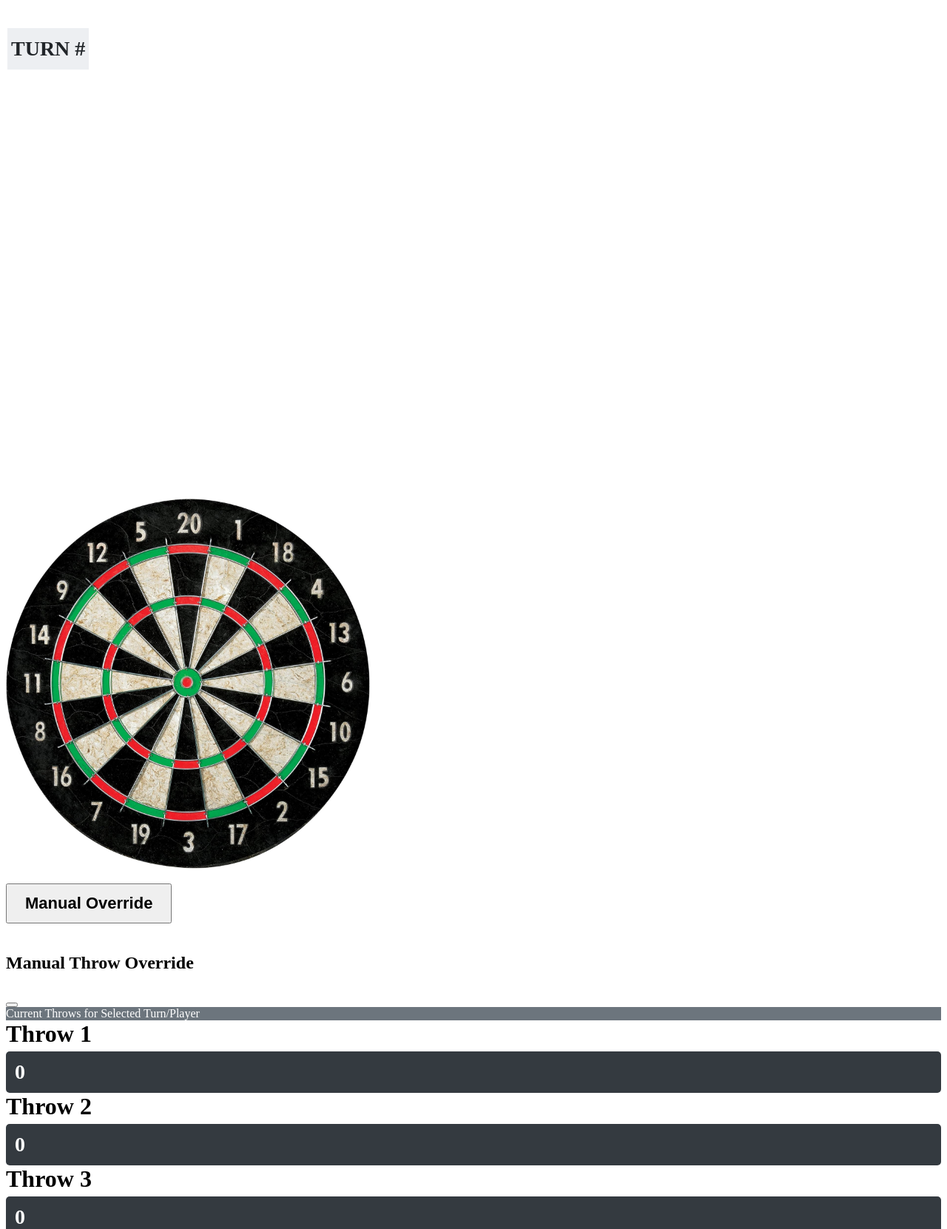
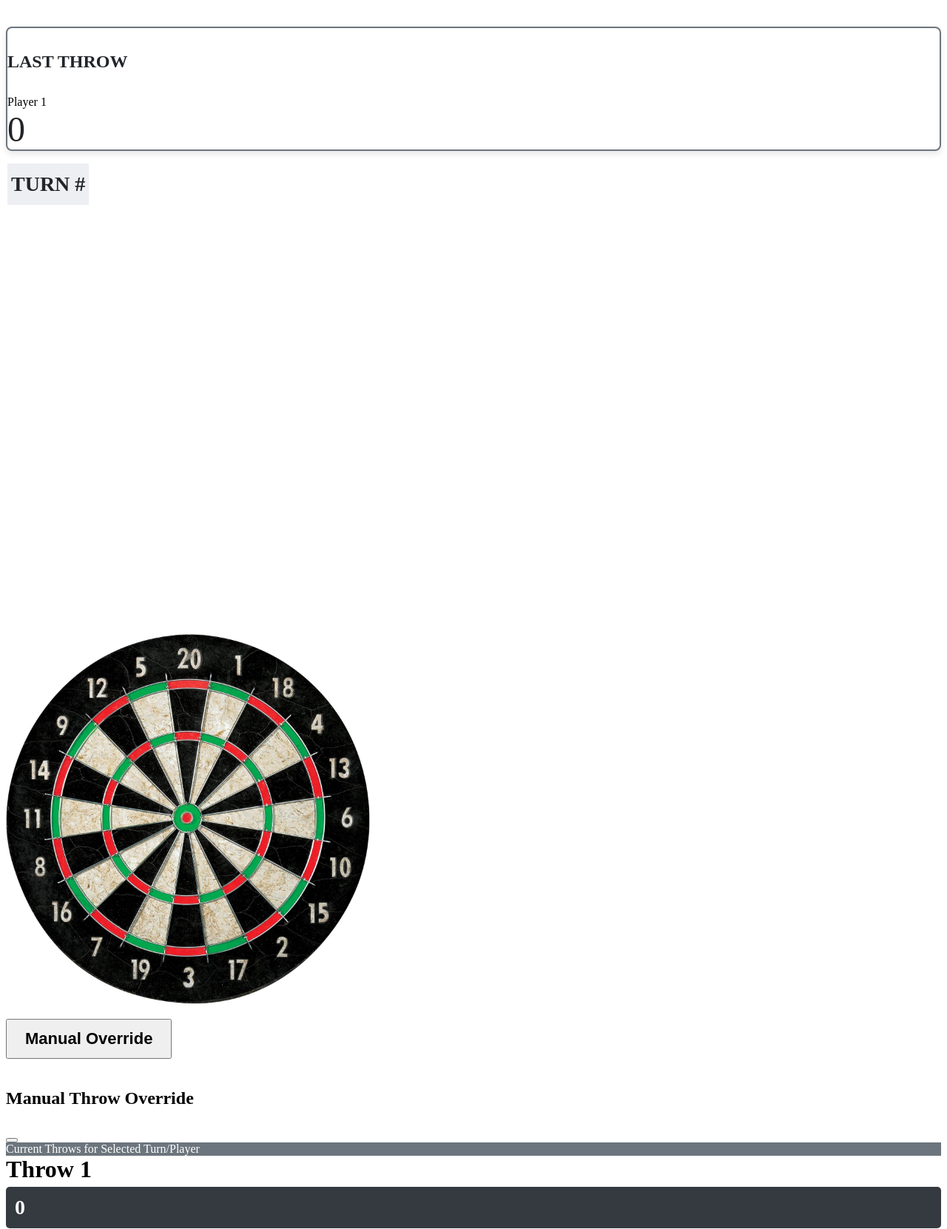
Before and after one commit to Shrine101/YT_scoreboard, a Flask app: template templates/includes/matches.html in a window 1280 px wide. Shown: the top 1661 px of the page at 74% size. Run offline with Flask 3, Linux system fonts and the light colour scheme; the template is opened without the code that fills it, so the values that code supplies are empty; data comes from the database, SQL or seed files in the repository.

Commit message:
Adding last throw box so players can tell if bust was calculated correctly

```diff
--- a/templates/includes/matches.html
+++ b/templates/includes/matches.html
@@ -17,6 +17,29 @@
           <div id="bust-banner" class="mb-4" style="visibility: hidden;">
             <div class="alert alert-danger text-center py-4">
               <h3 class="mb-0" style="font-size: 36px; font-weight: bold;">BUST!</h3>
+            </div>
+          </div>
+        </div>
+      </div>
+
+      <!-- Last Throw Box - NEW ADDITION -->
+      <div class="row mb-3">
+        <div class="col-md-8">
+          <div id="last-throw-box" class="p-3 text-center last-throw-normal">
+            <div class="row">
+              <div class="col-12">
+                <h4 class="mb-2">LAST THROW</h4>
+              </div>
+            </div>
+            <div class="row">
+              <div class="col-12">
+                <div id="last-throw-player" class="mb-2 fw-bold fs-5">Player 1</div>
+              </div>
+            </div>
+            <div class="row">
+              <div class="col-12">
+                <div id="last-throw-points" class="display-4 fw-bold">0</div>
+              </div>
             </div>
           </div>
         </div>
@@ -182,6 +205,33 @@
 </div>
 
 <script>
+  // Initialize the last throw info object
+  window.lastThrowInfo = {
+    player: null,
+    throwData: null,
+    outcome: 'normal' // 'normal', 'bust', or 'win'
+  };
+
+  // Function to update the last throw box based on the global lastThrowInfo
+  function updateLastThrowBox() {
+    const lastThrowBox = document.getElementById('last-throw-box');
+    const lastThrowPoints = document.getElementById('last-throw-points');
+    const lastThrowPlayer = document.getElementById('last-throw-player');
+
+    // Get the info from our global state
+    const { player, throwData, outcome } = window.lastThrowInfo;
+
+    // Update player name and points
+    lastThrowPlayer.textContent = player ? player.name : '';
+    lastThrowPoints.textContent = throwData ? throwData.points : '0';
+
+    // Remove all outcome classes first
+    lastThrowBox.classList.remove('last-throw-bust', 'last-throw-win', 'last-throw-normal');
+
+    // Apply the appropriate class based on outcome
+    lastThrowBox.classList.add(`last-throw-${outcome}`);
+  }
+
   // Function to update the display with new data
   function updateGame(game_data) {
     // Store current game data globally for delayed updates
@@ -227,6 +277,23 @@
         // Show bust banner for bust animations
         document.getElementById('bust-banner').style.visibility = 'visible';
 
+        // Find the last throw data - it's the throw that caused the bust
+        const throwNumber = game_data.throw_number;
+        const throw_data = game_data.current_throws.find(t => t.throw_number === throwNumber);
+
+        // Find the player who busted
+        const player = game_data.players.find(p => p.id === game_data.current_player);
+
+        // Update the last throw info
+        window.lastThrowInfo = {
+          player: player,
+          throwData: throw_data,
+          outcome: 'bust'
+        };
+
+        // Update last throw box
+        updateLastThrowBox();
+
         // Continue with normal updates for bust animations
         updatePlayerHighlights(game_data);
         updateScoreTable(game_data);
@@ -235,10 +302,23 @@
         // Hide bust banner for third throw animations
         document.getElementById('bust-banner').style.visibility = 'hidden';
 
-        // For third throw animations, only update the throw display initially
-        // and delay the scoreboard update
+        // Find the third throw data
         const thirdThrow = game_data.current_throws.find(t => t.throw_number === 3);
+
         if (thirdThrow) {
+          // Find the player
+          const player = game_data.players.find(p => p.id === game_data.current_player);
+
+          // Update the last throw info
+          window.lastThrowInfo = {
+            player: player,
+            throwData: thirdThrow,
+            outcome: 'normal'
+          };
+
+          // Update last throw box
+          updateLastThrowBox();
+
           const throwElement = document.getElementById(`throw3_points`);
           if (throwElement) {
             // Check if we already started this animation
@@ -303,10 +383,19 @@
             if (winThrow) {
               throwElement.textContent = winThrow.points.toString();
               throwElement.style.color = '#ffd700'; // Gold color
+
+              // Update the last throw info
+              window.lastThrowInfo = {
+                player: winner,
+                throwData: winThrow,
+                outcome: 'win'
+              };
+
+              // Update last throw box
+              updateLastThrowBox();
             }
 
             // Find the winning player and highlight their name and score
-            const winner = game_data.players.find(player => player.id === game_data.current_player);
             if (winner) {
               const nameElement = document.getElementById(`player${winner.id}_name`);
               const totalElement = document.getElementById(`player${winner.id}_total`);
@@ -344,6 +433,33 @@
         updatePlayerHighlights(game_data);
         updateScoreTable(game_data);
         updateNormalThrows(game_data);
+
+        // For normal throws, try to determine the last throw
+        let lastThrow = null;
+        let lastThrowNumber = 0;
+
+        for (const throwData of game_data.current_throws) {
+          if (throwData.points > 0 && throwData.throw_number > lastThrowNumber) {
+            lastThrow = throwData;
+            lastThrowNumber = throwData.throw_number;
+          }
+        }
+
+        if (lastThrow) {
+          const currentPlayer = game_data.players.find(p => p.id === game_data.current_player);
+
+          // Don't update last throw info if we're already showing a bust or win
+          if (window.lastThrowInfo.outcome === 'normal' || !window.lastThrowInfo.throwData) {
+            window.lastThrowInfo = {
+              player: currentPlayer,
+              throwData: lastThrow,
+              outcome: 'normal'
+            };
+
+            // Update last throw box
+            updateLastThrowBox();
+          }
+        }
       }
     }
   }
@@ -700,7 +816,7 @@
         });
     });
 
-    // When the save button is clicked - UPDATED CODE
+    // When the save button is clicked - UPDATED for last throw box
     saveOverrideBtn.addEventListener('click', function() {
       // Validate the form
       const turnNumber = turnSelect.value;
@@ -748,6 +864,37 @@
         return response.json();
       })
       .then(data => {
+        // Update the last throw box with this manual change
+        const playerElement = document.querySelector(`#player${playerId}_name`);
+        const playerName = playerElement ? playerElement.textContent : `Player ${playerId}`;
+        const throwPoints = scoreVal * parseInt(multiplier);
+
+        // Create throwData object for last throw info
+        const throwData = {
+          throw_number: parseInt(throwNumber),
+          points: throwPoints,
+          score: scoreVal,
+          multiplier: parseInt(multiplier)
+        };
+
+        // Determine outcome
+        let outcome = 'normal';
+        if (data.is_bust) {
+          outcome = 'bust';
+        } else if (data.game_over) {
+          outcome = 'win';
+        }
+
+        // Update last throw info
+        window.lastThrowInfo = {
+          player: { id: parseInt(playerId), name: playerName },
+          throwData: throwData,
+          outcome: outcome
+        };
+
+        // Update the last throw box display
+        updateLastThrowBox();
+
         // Special case: Bust was corrected and player can continue their turn
         if (data.bust_status_changed && data.was_previously_bust && !data.is_bust && data.continue_turn) {
           manualOverrideModal.hide();
@@ -970,4 +1117,38 @@
     color: white !important;
     font-weight: bold;
   }
+
+  /* Last throw box styles */
+  #last-throw-box {
+    background-color: white;
+    border: 2px solid #6c757d;
+    border-radius: 8px;
+    margin-bottom: 15px;
+    box-shadow: 0 4px 8px rgba(0, 0, 0, 0.1);
+    transition: background-color 0.5s ease;
+    min-height: 160px;
+  }
+
+  #last-throw-box h4 {
+    font-size: 24px;
+    font-weight: bold;
+    color: #212529;
+  }
+
+  #last-throw-points {
+    font-size: 48px;
+    color: #212529;
+  }
+
+  .last-throw-bust {
+    background-color: #f8d7da !important; /* Light red */
+  }
+
+  .last-throw-win {
+    background-color: #fff3cd !important; /* Light yellow */
+  }
+
+  .last-throw-normal {
+    background-color: white !important;
+  }
 </style>
```
